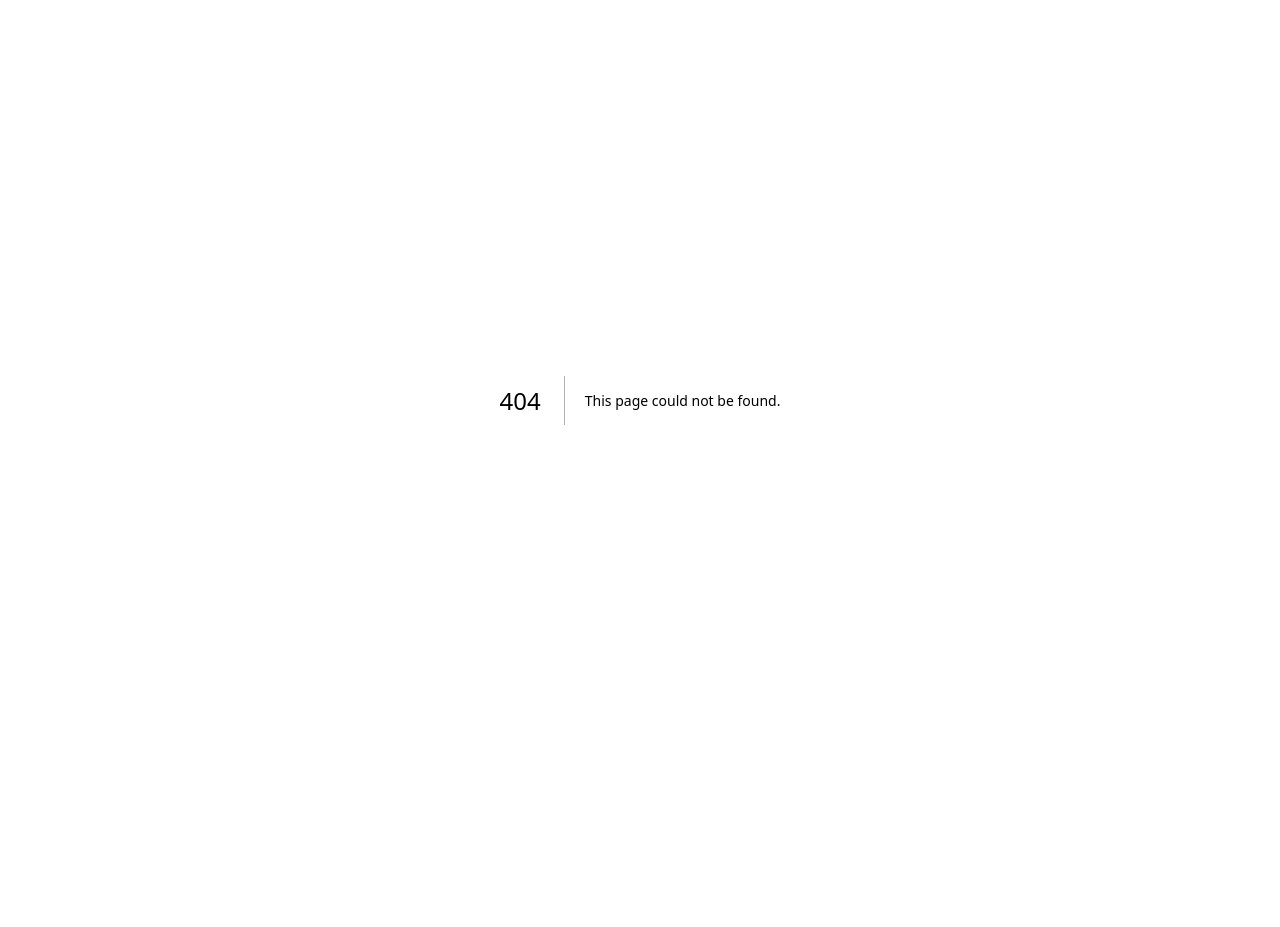
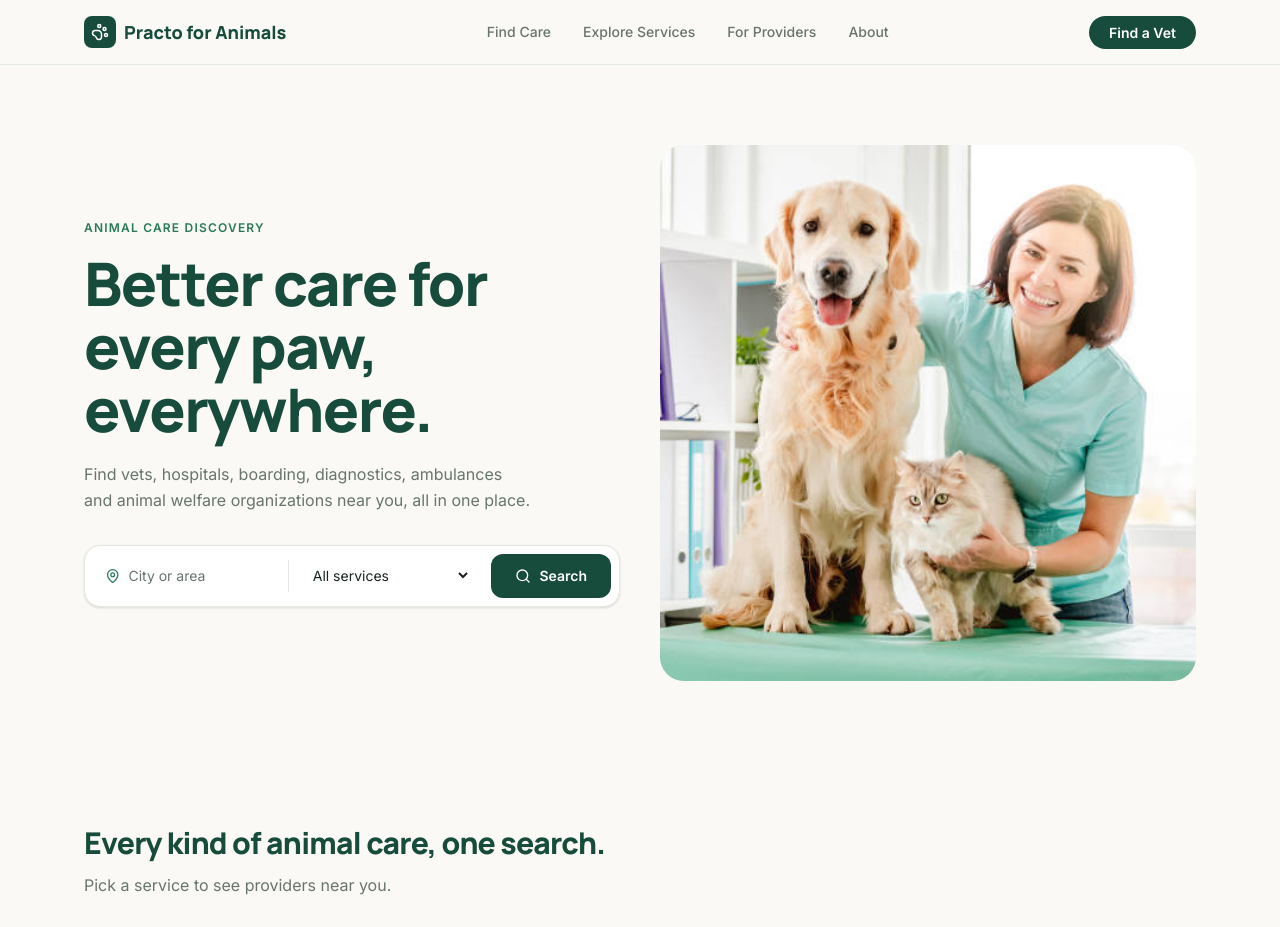
Before and after one commit to parthkhanna121000/animal-care-discovery-platform, a Next.js app in the folder frontend/: page /animals in a window 1280 px wide. Before the commit this address had no page. Shown: the top 927 px of the page. Before the commit the page ends 800 px from the top, so only its background shows below. Built offline with nearby package versions, Linux system fonts and the light colour scheme.

Commit message:
refactor(practo): move homepage to /animals
Frees the root route for the assignment overview. Navbar logo and section links now use /animals. Search, provider, list-your-business, correction and legal routes keep their URLs.

```diff
--- /dev/null
+++ b/frontend/src/app/animals/page.js
@@ -0,0 +1,26 @@
+
+import Navbar from "@/features/animals/Navbar";
+import Hero from "@/features/animals/Hero";
+import ServiceCategories from "@/features/animals/ServiceCategories";
+import FeaturedProviders from "@/features/animals/FeaturedProviders";
+import HowItWorks from "@/features/animals/HowItWorks";
+import ProviderCTA from "@/features/animals/ProviderCTA";
+import TrustCommunity from "@/features/animals/TrustCommunity";
+import Footer from "@/features/animals/Footer";
+
+export default function AnimalsHome() {
+  return (
+    <>
+      <Navbar />
+      <main>
+        <Hero />
+        <ServiceCategories />
+        <FeaturedProviders />
+        <HowItWorks />
+        <ProviderCTA />
+        <TrustCommunity />
+      </main>
+      <Footer />
+    </>
+  );
+}
--- a/frontend/src/features/animals/Navbar.js
+++ b/frontend/src/features/animals/Navbar.js
@@ -7,12 +7,12 @@ import { PawPrint, Menu, X } from "lucide-react";
 
 const links = [
   { label: "Find Care", href: "/search" },
-  { label: "Explore Services", href: "/#services" },
-  { label: "For Providers", href: "/#providers" },
-  { label: "About", href: "/#about" },
+  { label: "Explore Services", href: "/animals#services" },
+  { label: "For Providers", href: "/animals#providers" },
+  { label: "About", href: "/animals#about" },
 ];
 
-// Only real pages can be "active". Anchor links (/#services) stay neutral.
+// Only real pages can be "active". Anchor links (/animals#services) stay neutral.
 function isActive(href, pathname) {
   if (href === "/search") return pathname.startsWith("/search") || pathname.startsWith("/provider");
   return false;
@@ -57,7 +57,7 @@ export default function Navbar() {
         aria-label="Main"
         className="mx-auto flex h-16 max-w-6xl items-center justify-between px-5"
       >
-        <Link href="/" className="group flex items-center gap-2 font-heading text-lg font-extrabold text-forest">
+        <Link href="/animals" className="group flex items-center gap-2 font-heading text-lg font-extrabold text-forest">
           <span className="grid h-8 w-8 place-items-center rounded-lg bg-forest text-white transition duration-200 motion-safe:group-hover:-rotate-6 motion-safe:group-hover:scale-110">
             <PawPrint size={18} />
           </span>
```
